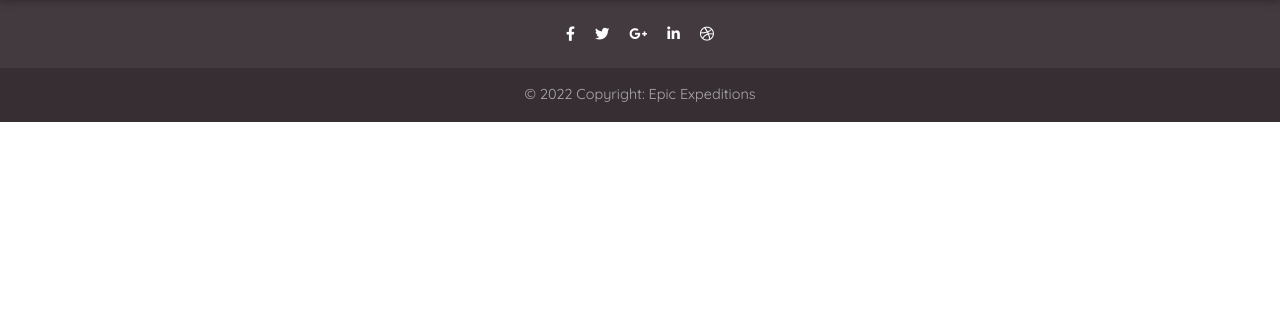
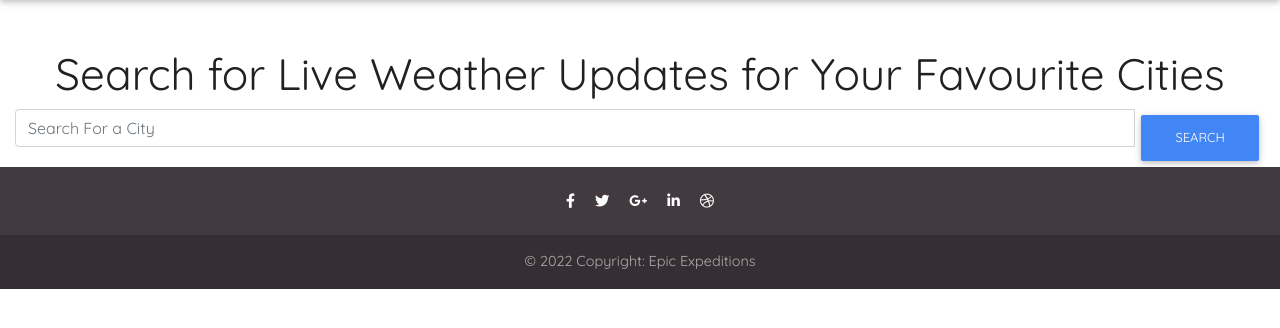
Before and after one commit to legenduzair/epic-expeditions, a Django app: page /weather/weather/ in a window 1280 px wide. Shown: the part 56-384 px from the top of the page. Run offline with Django 3.2, Linux system fonts and the light colour scheme; some libraries are stand-ins or nearby versions.

Commit message:
Input HTML code to add search bar to weather.html

```diff
--- a/weather/templates/weather.html
+++ b/weather/templates/weather.html
@@ -3,4 +3,16 @@
 
 {% block content %}
 
+<section>
+    <h1 class="text-center text-dark mt-5">Search for Live Weather Updates for Your Favourite Cities</h1>
+    <form method="POST" class="col-md">
+        {% csrf_token %}
+        <div class="input-group">
+            <input type="text" class="form-control" name="city" placeholder="Search For a City">
+            <div class="input-group-btn">
+                <button type="submit" class="btn btn-primary">Search</button>
+            </div>
+        </div>
+    </form>
+</section>
 {% endblock content %}
```
